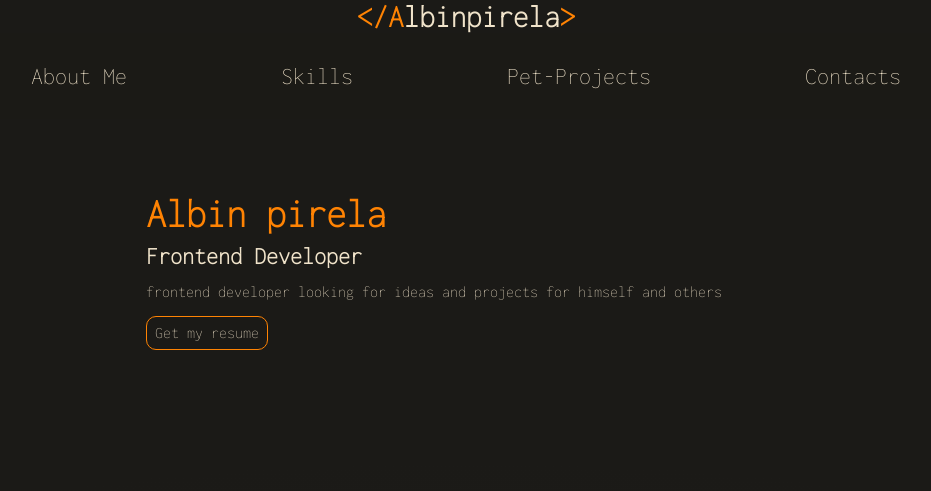
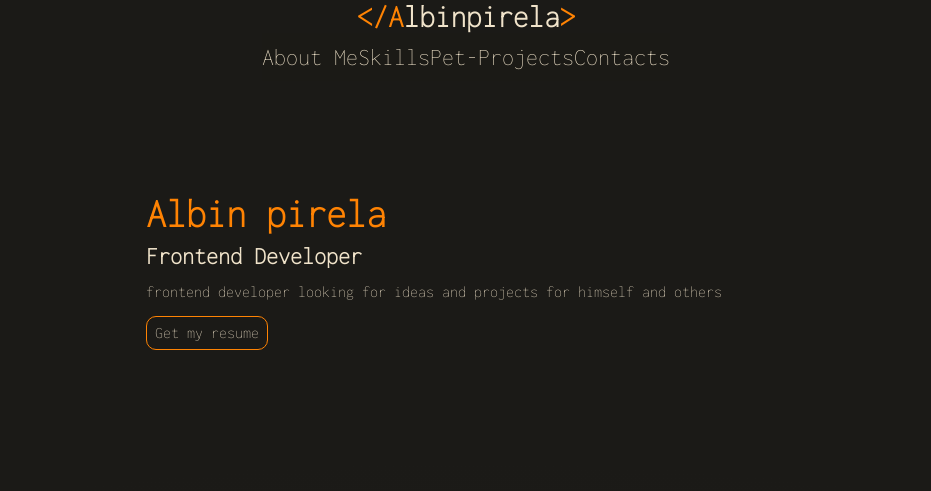
Before and after one commit to Albinpirela/personal-portfolio, a website: page index.html in a window 1280 px wide. Shown: the top 491 px of the page, without its empty margins (174-1105 px from the left). Drawn offline with Linux system fonts and the light colour scheme.

Commit message:
Add hotfix branch to fix master

```diff
--- a/styles.css
+++ b/styles.css
@@ -33,11 +33,11 @@ img {
 
 header {
   margin: 0;
-  padding: 0;
+  padding: 0 1.5em 0 0;
   position: fixed;
   top: 0;
   background-color: var(--background-container);
-  z-index: 500;
+  z-index: 1500;
   display: flex;
   width: 100vw;
   justify-content: space-between;
@@ -45,6 +45,8 @@ header {
 }
 
 .logo {
+  margin: 0;
+  padding: 0;
   justify-content: center;
   display: flex;
   align-items: center;
@@ -70,7 +72,6 @@ footer > h2 {
   align-items: center;
   color: var(--background-symbol);
   margin: 0;
-  margin-left: 0.5em;
 }
 
 .headline-a > h2 {
@@ -252,16 +253,13 @@ button > span {
 }
 
 nav {
-  width: 80%;
   padding: 0;
   margin: 0;
   display: flex;
-  flex-direction: row-reverse;
 }
 
 .hamburger-menu {
-  width: 100vw;
-  height: 90vh;
+  width: 50%;
   position: absolute;
   left: 0;
   top: 0;
@@ -270,6 +268,8 @@ nav {
   align-items: center;
   background-color: rgba(27, 26, 23, 0.9);
   transition: all 0.5s ease;
+  margin: 0;
+  padding: 0;
 }
 
 /* dropdown menu */
@@ -280,6 +280,8 @@ nav {
   font-size: 2.5rem;
   line-height: 2;
   cursor: pointer;
+  margin: 0;
+  padding: 0;
 }
 
 .hamburger-menu ul > li {
@@ -291,6 +293,8 @@ nav {
 .hamburger-menu ul li > a {
   color: var(--font-color);
   text-decoration: none;
+  margin: 0;
+  padding: 0;
 }
 
 .hamburger-menu ul li > a:hover {
@@ -306,7 +310,6 @@ nav {
 }
 
 .hamburger-ico {
-  vertical-align: top;
   display: flex;
   align-items: center;
   justify-content: center;
@@ -314,7 +317,6 @@ nav {
   font-size: 1.5rem;
   cursor: pointer;
   z-index: 500;
-  margin-right: 0.5em;
 }
 
 /* For the java scripts */
```
